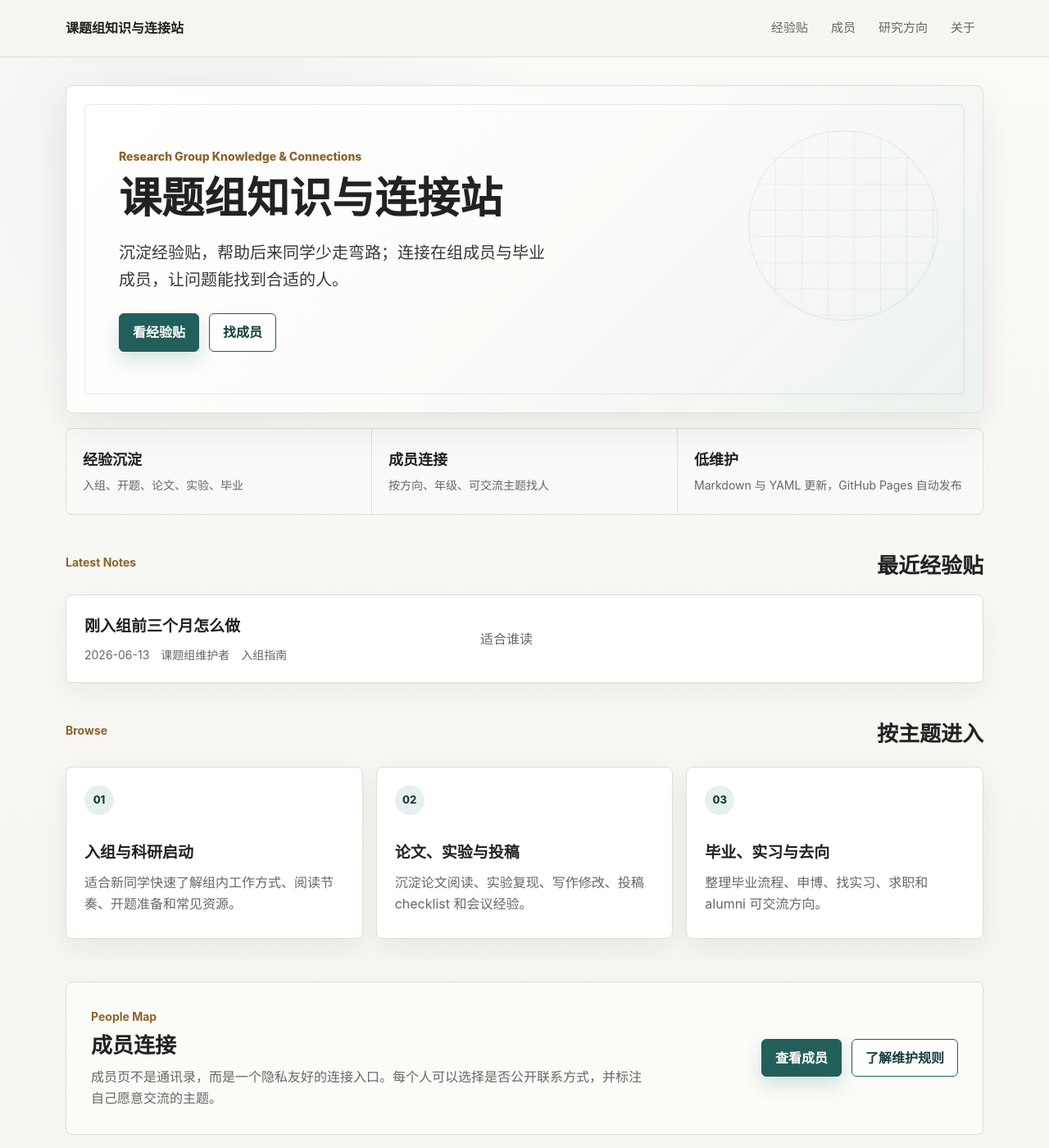
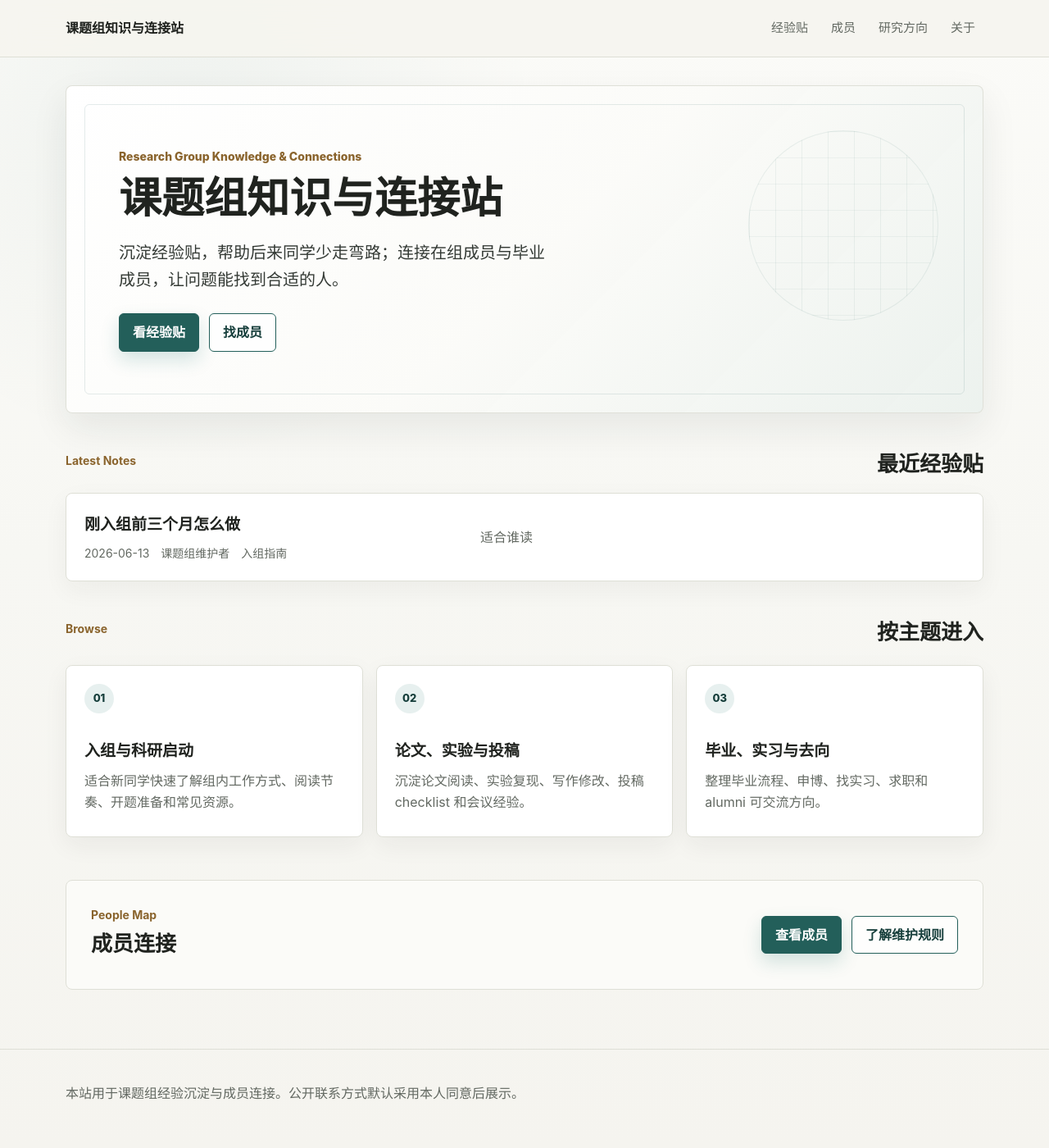
Before and after one commit to lgclab/lgclab.github.io, a Jekyll site: the page built from index.md, in a window 1280 px wide and 1400 px high. Shown: the whole window at 82% size. Built offline with Jekyll 4.4.1, drawn with Linux system fonts in a browser that asks for light colours.

Commit message:
modified main page

```diff
--- a/index.md
+++ b/index.md
@@ -14,21 +14,6 @@ kicker: "Research Group Knowledge & Connections"
       <a class="button" href="{{ '/posts/' | relative_url }}">看经验贴</a>
       <a class="button secondary" href="{{ '/members/' | relative_url }}">找成员</a>
     </div>
-  </div>
-</section>
-
-<section class="metric-strip" aria-label="站点核心功能">
-  <div class="metric">
-    <strong>经验沉淀</strong>
-    <span>入组、开题、论文、实验、毕业</span>
-  </div>
-  <div class="metric">
-    <strong>成员连接</strong>
-    <span>按方向、年级、可交流主题找人</span>
-  </div>
-  <div class="metric">
-    <strong>低维护</strong>
-    <span>Markdown 与 YAML 更新，GitHub Pages 自动发布</span>
   </div>
 </section>
 
@@ -84,7 +69,6 @@ kicker: "Research Group Knowledge & Connections"
   <div>
     <p class="eyebrow">People Map</p>
     <h2>成员连接</h2>
-    <p>成员页不是通讯录，而是一个隐私友好的连接入口。每个人可以选择是否公开联系方式，并标注自己愿意交流的主题。</p>
   </div>
   <div class="connection-actions">
     <a class="button" href="{{ '/members/' | relative_url }}">查看成员</a>
```
